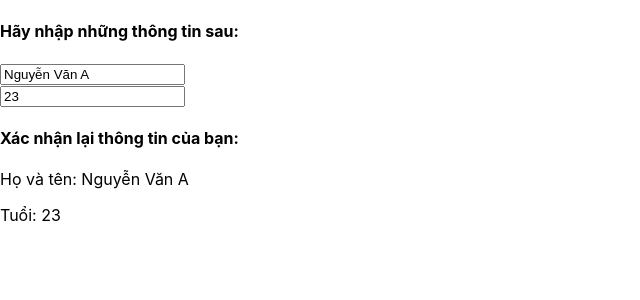
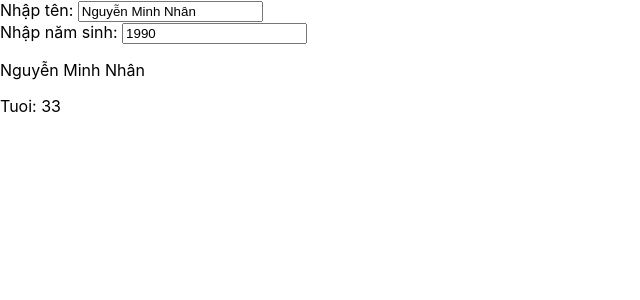
Before and after one commit to NgocHien28/Buoi2012, a React (Create React App) app: page / in a window 1280 px wide. Shown: the top 300 px of the page, without its empty margins (0-640 px from the left). Built offline with nearby package versions, Linux system fonts and the light colour scheme.

Commit message:
Get age from birthday year

```diff
--- a/src/App.js
+++ b/src/App.js
@@ -1,17 +1,19 @@
 import "./App.css";
+import Tinhtuoi from "./components/Tinhtuoi";
 // import Calc from "./components/Calc";
 // import CountDown from "./components/CountDown";
 // import CountUp from "./components/CountUp";
-import Name from "./components/Name";
+// import Name from "./components/Name";
 
 function App() {
     return (
         <div>
             {/* <CountDown />
             <CountUp /> */}
-            <Name />
+            {/* <Name /> */}
             {/* <Name /> */}
             {/* <Calc /> */}
+            <Tinhtuoi />
         </div>
     );
 }
--- /dev/null
+++ b/src/components/Tinhtuoi.js
@@ -0,0 +1,25 @@
+import React, { useState } from "react";
+
+export default function Tinhtuoi() {
+    const [name, setName] = useState("Nguyễn Minh Nhân");
+    const [birthday, setBirthday] = useState("1990");
+    var CurrentYear = new Date().getFullYear();
+    function handle_name(e) {
+        setName(e.target.value);
+    }
+    function handle_birthday(e) {
+        setBirthday(e.target.value);
+    }
+    return (
+        <div>
+            <labe>Nhập tên: </labe>
+            <input type="text" value={name} onChange={handle_name} />
+            <br />
+            <label>Nhập năm sinh: </label>
+            <input type="number" value={birthday} onChange={handle_birthday} />
+            <br />
+            <p>{name}</p>
+            <p>Tuoi: {CurrentYear - birthday}</p>
+        </div>
+    );
+}
```
